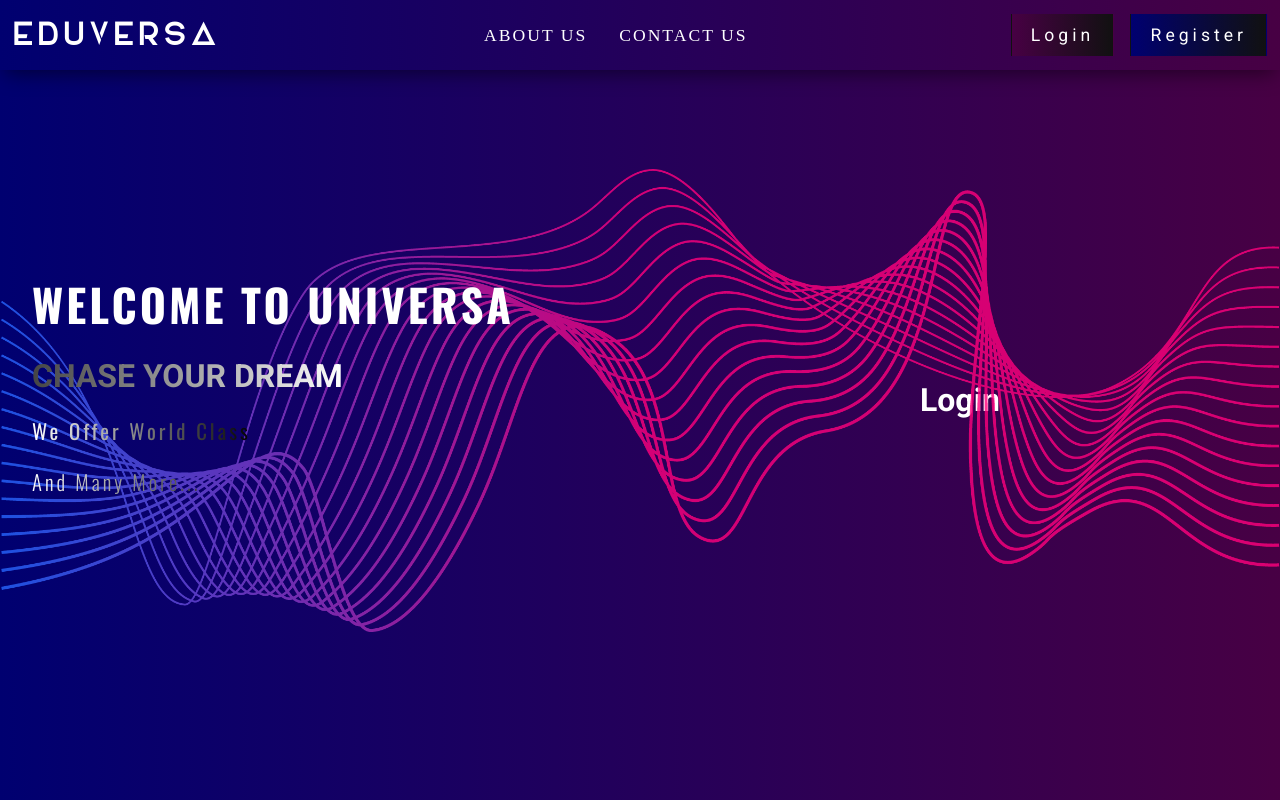
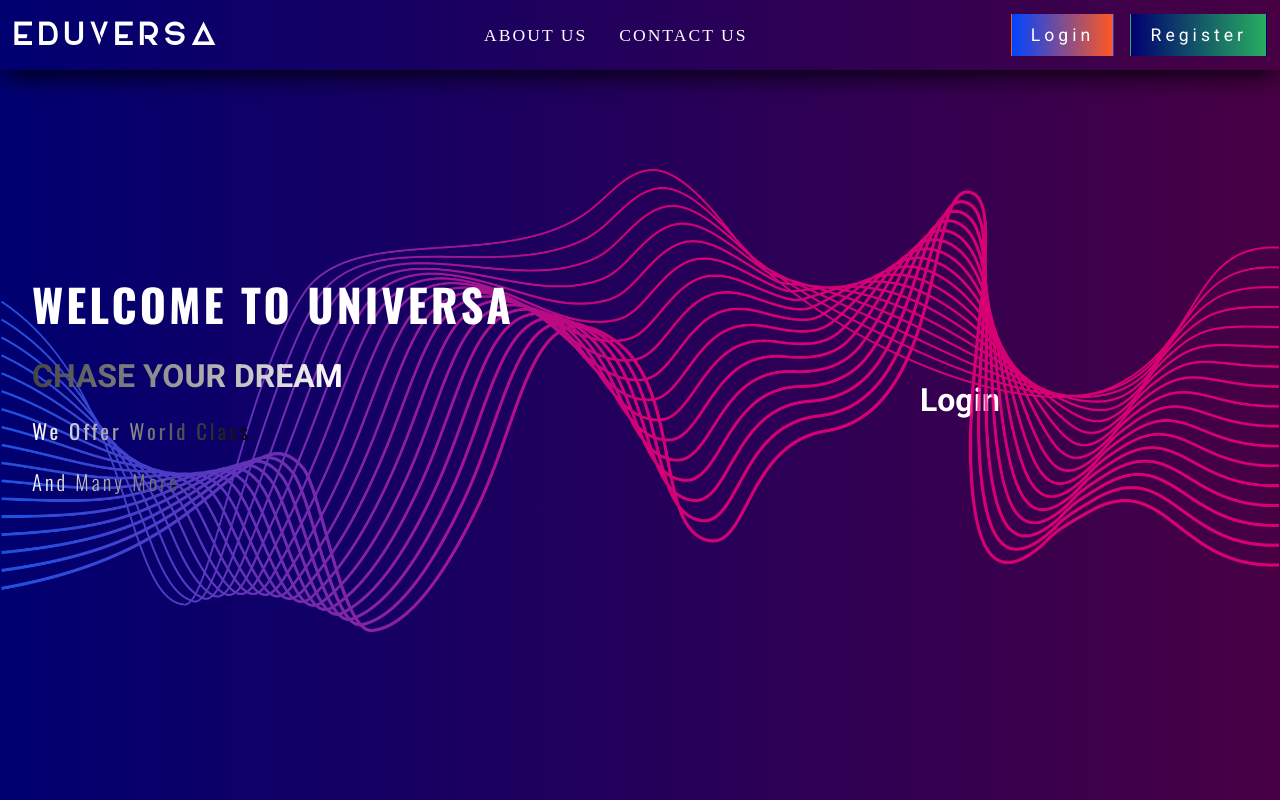
Before and after one commit to eduversa/eduversa.github.io, a Next.js app: page / in a window 1280 px wide. Built offline with nearby package versions, Linux system fonts and the light colour scheme; a web font is replaced by a local one.

Commit message:
button color fixed

```diff
--- a/styles/containers/landing_navbar.scss
+++ b/styles/containers/landing_navbar.scss
@@ -210,17 +210,7 @@
       }
       @media (max-width: $breakpoint-phone) {
       }
-      @keyframes pulse {
-        0% {
-          transform: scale(1);
-        }
-        50% {
-          transform: scale(1.05);
-        }
-        100% {
-          transform: scale(1);
-        }
-      }
+
       &::before {
         content: "";
         position: absolute;
@@ -268,11 +258,7 @@
       }
     }
     .login-button {
-      background: linear-gradient(
-        -90deg,
-        var(--black-1),
-        var(--homepage-violet)
-      );
+      background: linear-gradient(-90deg, var(--orange), var(--blue-2));
       &:hover {
         background: linear-gradient(
           -90deg,
@@ -286,7 +272,7 @@
       }
     }
     .register-button {
-      background: linear-gradient(-90deg, var(--black-1), var(--homepage-blue));
+      background: linear-gradient(-90deg, var(--green-1), var(--homepage-blue));
       &:hover {
         background: linear-gradient(
           -90deg,
```
